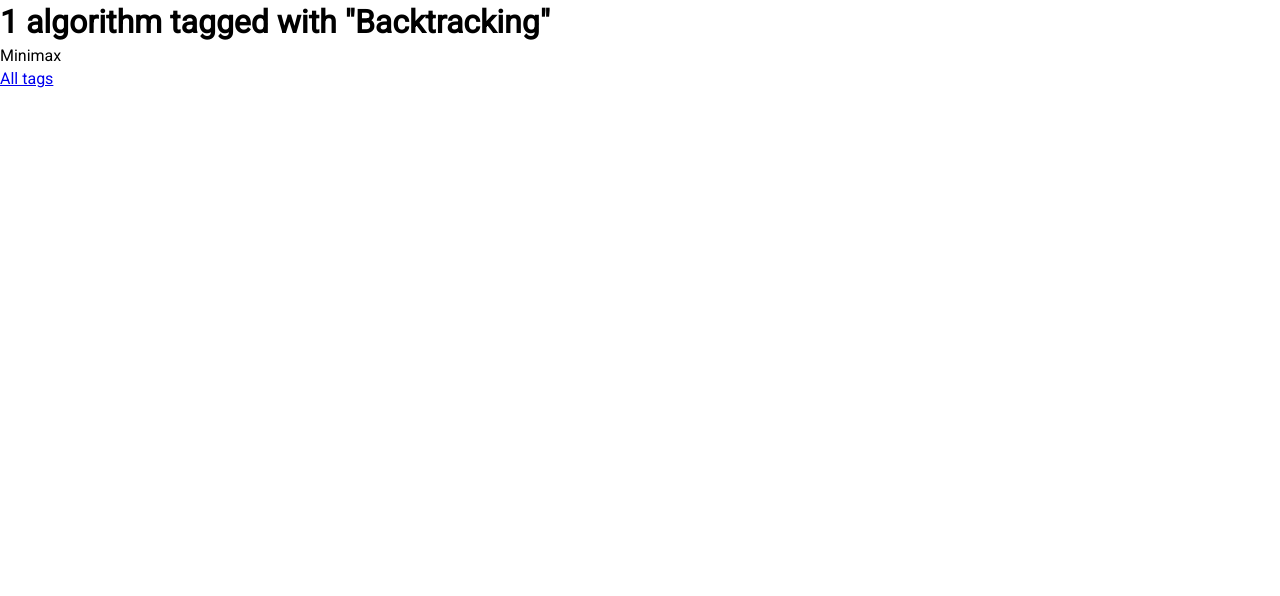
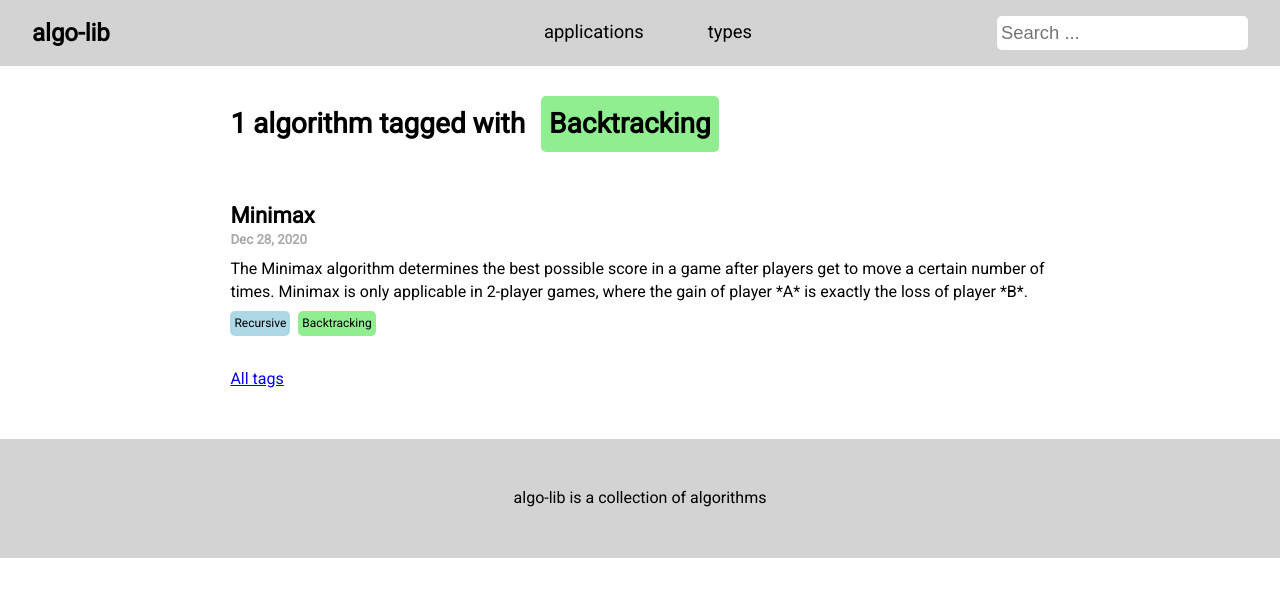
Before and after one commit to katzkowski/algo-lib, a Gatsby site: page /Backtracking/ in a window 1280 px wide. Built offline with nearby package versions, Linux system fonts and the light colour scheme; Gatsby itself is replaced by a stand-in of ours.

Commit message:
Added basic styling for tag pages Added string utils

```diff
--- a/gatsby-node.js
+++ b/gatsby-node.js
@@ -2,7 +2,7 @@ exports.createPages = async ({ graphql, actions }) => {
   // query slugs with graphql
   const { data } = await graphql(`
     query {
-      algorithms: allMdx(sort: {fields: frontmatter___date, order: DESC}) {
+      algorithms: allMdx(sort: { fields: frontmatter___date, order: DESC }) {
         edges {
           node {
             frontmatter {
@@ -19,16 +19,16 @@ exports.createPages = async ({ graphql, actions }) => {
         }
       }
     }
-  `);
+  `)
 
   // extract algorithm data
-  const algorithms = data.algorithms;
+  const algorithms = data.algorithms
 
   // create paginated pages for algorithms
-  const algosPerPage = 3;
-  const numPages = Math.ceil(algorithms.edges.length / algosPerPage);
+  const algosPerPage = 2;
+  const numPages = Math.ceil(algorithms.edges.length / algosPerPage)
 
-  Array.from({length: numPages}).forEach((_, i) => {
+  Array.from({ length: numPages }).forEach((_, i) => {
     actions.createPage({
       path: i === 0 ? `/` : `/${i + 1}`,
       component: require.resolve("./src/templates/allAlgos.js"),
@@ -36,34 +36,33 @@ exports.createPages = async ({ graphql, actions }) => {
         limit: algosPerPage,
         skip: i * algosPerPage,
         numPages,
-        currentPage: i + 1
-      }
+        currentPage: i + 1,
+      },
     })
   })
 
   // create single algorithm page
   algorithms.edges.forEach(edge => {
-    const slug = edge.node.frontmatter.slug;
-    const id = edge.node.id;
+    const slug = edge.node.frontmatter.slug
+    const id = edge.node.id
 
     actions.createPage({
-      path: '/' + slug,
+      path: "/" + slug,
       component: require.resolve(`./src/templates/algorithm.js`),
-      context: { id }
+      context: { id },
     })
   })
 
   // Extract tag data from query
-    const tags = data.tagGroups.group;
+  const tags = data.tagGroups.group
   // Make tag pages
   tags.forEach(tag => {
     actions.createPage({
       path: `/${tag.tag}/`,
-        component:  require.resolve(`./src/templates/tags.js`),
+      component: require.resolve(`./src/templates/tags.js`),
       context: {
         tag: tag.tag,
       },
     })
   })
-
 }
--- a/src/components/AlgoCard.js
+++ b/src/components/AlgoCard.js
@@ -1,12 +1,41 @@
 import React from "react"
+import { H3, Date, P } from "./elements"
+import { Tag, TagBar} from "./Tag"
+import { Link } from "gatsby"
+import styled from "styled-components"
 
-export const AlgoCard = ({ date, preview_text, slug, title}) => {
+const CardWrapper = styled.div`
+  margin: ${props => props.theme.spacing.medium} 0;
+`
+
+const CardH3 = styled(H3)`
+  margin: 0;
+`
+
+const CardDate = styled(Date)`
+  margin: 0;
+`
+
+const CardP = styled(P)`
+  margin: ${props => props.theme.spacing.xSmall} 0 ${props => props.theme.spacing.xSmall} ;
+`
+
+const CardLink = styled(Link)`
+  text-decoration: none;
+  color: ${props => props.theme.color.link};
+`
+
+export const AlgoCard = ({ date, preview_text, slug, title, tags }) => {
+  const Tags = tags.map(tag => <Tag to={`/${tag}`} key={tag}>{tag}</Tag>)
+
   return (
-    <div>
-      <h3>{title}</h3>
-      <h5>{date}</h5>
-      <p>{preview_text}</p>
-      <a href={slug}>Link</a>
-    </div>
-  );
-};
+    <CardWrapper>
+      <CardLink to={slug}>
+        <CardH3>{title}</CardH3>
+      </CardLink>
+      <CardDate>{date}</CardDate>
+      <CardP>{preview_text}</CardP>
+      <TagBar>{Tags}</TagBar>
+    </CardWrapper>
+  )
+}
--- a/src/components/Tag.js
+++ b/src/components/Tag.js
@@ -1,26 +1,44 @@
-import React from "react";
-import styled from "styled-components";
-import { Link } from "gatsby";
-
+import React from "react"
+import styled from "styled-components"
+import { Link } from "gatsby"
+import { camelCase } from "../utils/string"
 
 export const Tag = styled(props => <Link {...props} />)`
-  font-size: .75rem;
+  display: inline-block;
+  font-size: 0.75rem;
   padding: ${props => props.theme.spacing.xxSmall};
   margin: 0 ${props => props.theme.spacing.xxSmall};
   text-decoration: none;
-  background-color: ${props => props.theme.color.tag[props.to.slice(1)]};
+  background-color: ${props => props.theme.color.tag[camelCase(props.to.slice(1))]};
   border-radius: 5px;
   cursor: pointer;
   color: ${props => props.theme.color.text};
 
-
   &:first-child {
     margin-left: 0;
   }
-
 `
 
 export const TagBar = styled.div`
   display: flex;
   align-items: flex-start;
 `
+
+export const LargeTag = styled(Tag)`
+  font-size: 1.75rem;
+  font-weight: bold;
+  padding: ${props => props.theme.spacing.xSmall};
+  margin: 0 0 ${props => props.theme.spacing.small}
+    ${props => props.theme.spacing.small};
+
+  &:first-child {
+    margin-left: ${props => props.theme.spacing.small};
+  }
+`
+
+export const TagHeading = styled.h1`
+  display: inline-block;
+  font-size: 1.75rem;
+  font-weight: bold;
+  color: ${props => props.theme.color.text};
+`
--- /dev/null
+++ b/src/components/TagTitle.js
@@ -0,0 +1,17 @@
+import React from "react"
+import { LargeTag, TagHeading } from "./Tag"
+
+export default function TagTitle(props) {
+  const tag = props.tag
+  const totalCount = props.totalCount
+  const heading = `${totalCount} algorithm${
+    totalCount === 1 ? "" : "s"
+  } tagged with`
+
+  return (
+    <div>
+      <TagHeading>{heading}</TagHeading>
+      <LargeTag to={`/${tag}`}>{tag}</LargeTag>
+    </div>
+  )
+}
--- a/src/components/Title.js
+++ b/src/components/Title.js
@@ -3,7 +3,7 @@ import { Tag, TagBar } from "./Tag"
 import { H1, Date } from "../components/elements";
 
 export default function Title(props) {
-  const Tags = props.data.mdx.frontmatter.tags.map(tag => <Tag to={`/${tag}`}>{tag}</Tag>)
+  const Tags = props.data.mdx.frontmatter.tags.map(tag => <Tag to={`/${tag}`} key={tag}>{tag}</Tag>)
 
   return (
     <div>
--- a/src/components/elements.js
+++ b/src/components/elements.js
@@ -8,7 +8,7 @@ export const H1 = styled.h1`
 `
 
 export const H2 = styled.h2`
-  font-size: 1.5rem;
+  font-size: 1.75rem;
   font-weight: bold;
   color: ${props => props.theme.color.textLight};
   margin: ${props => props.theme.spacing.small} 0;
@@ -34,4 +34,5 @@ export const Date = styled.h5`
 
 export const P = styled.p`
   margin: ${props => props.theme.spacing.small} 0;
+  color: ${props => props.theme.color.text};
 `
--- a/src/templates/allAlgos.js
+++ b/src/templates/allAlgos.js
@@ -1,18 +1,19 @@
-import React from "react";
-import { graphql } from "gatsby";
-import { Pagination } from "../components/Pagination";
-import { AlgoCard } from "../components/AlgoCard";
+import React from "react"
+import { graphql } from "gatsby"
+import { Pagination } from "../components/Pagination"
+import { AlgoCard } from "../components/AlgoCard"
+import ContentWrapper from "../components/ContentWrapper"
 
-export default function allAlgos({pageContext, data}) {
-  const {currentPage, numPages} = pageContext;
-  const isFirst = currentPage === 1;
-  const isLast = currentPage === numPages;
-  const prevPage = currentPage - 1 === 1 ? "/" : `/${currentPage - 1}`;
-  const nextPage = `/${currentPage + 1}`;
-  const algos = data.allMdx.edges;
+export default function allAlgos({ pageContext, data }) {
+  const { currentPage, numPages } = pageContext
+  const isFirst = currentPage === 1
+  const isLast = currentPage === numPages
+  const prevPage = currentPage - 1 === 1 ? "/" : `/${currentPage - 1}`
+  const nextPage = `/${currentPage + 1}`
+  const algos = data.allMdx.edges
 
   return (
-    <div>
+    <ContentWrapper>
       <h1>Test heading</h1>
       <p>Test text for something</p>
 
@@ -23,16 +24,26 @@ export default function allAlgos({pageContext, data}) {
           title={algo.node.frontmatter.title}
           preview_text={algo.node.frontmatter.preview_text}
           slug={algo.node.frontmatter.slug}
+          tags={algo.node.frontmatter.tags}
         />
       ))}
-      <Pagination isFirst={isFirst} isLast={isLast} prevPage={prevPage} nextPage={nextPage} />
-    </div>
-  );
+      <Pagination
+        isFirst={isFirst}
+        isLast={isLast}
+        prevPage={prevPage}
+        nextPage={nextPage}
+      />
+    </ContentWrapper>
+  )
 }
 
 export const pageQuery = graphql`
   query AllAlgosQuery($skip: Int!, $limit: Int!) {
-    allMdx(sort: {fields: frontmatter___date, order: DESC}, skip: $skip, limit: $limit) {
+    allMdx(
+      sort: { fields: frontmatter___date, order: DESC }
+      skip: $skip
+      limit: $limit
+    ) {
       edges {
         node {
           frontmatter {
@@ -40,9 +51,10 @@ export const pageQuery = graphql`
             preview_text
             slug
             title
+            tags
           }
         }
       }
     }
   }
-`;
+`
--- a/src/templates/tags.js
+++ b/src/templates/tags.js
@@ -1,36 +1,37 @@
 import React from "react"
-import PropTypes from "prop-types"
-
-// Components
 import { Link, graphql } from "gatsby"
+import PageWrapper from "../components/PageWrapper"
+import ContentWrapper from "../components/ContentWrapper"
+import TagTitle from "../components/TagTitle"
+import { AlgoCard } from "../components/AlgoCard"
 
 const Tags = ({ pageContext, data }) => {
-  const { tag } = pageContext
-  const { edges, totalCount } = data.allMdx
-  const tagHeader = `${totalCount} algorithm${
-    totalCount === 1 ? "" : "s"
-  } tagged with "${tag}"`
+  const { tag } = pageContext;
+  const { totalCount } = data.allMdx;
+  const algos = data.allMdx.edges;
 
   return (
-    <div>
-      <h1>{tagHeader}</h1>
-      <ul>
-        {edges.map(({ node }) => {
-          const { slug } = node.frontmatter
-          const { title } = node.frontmatter
-          return (
-            <li key={slug}>
-              <Link to={slug}>{title}</Link>
-            </li>
-          )
-        })}
-      </ul>
-      {/*
+    <PageWrapper>
+      <ContentWrapper>
+    	  <TagTitle tag={tag} totalCount={totalCount} />
+        {/* <LargeTag to={`/${tag}`}>{tag}</LargeTag> */}
+        {algos.map(algo => (
+        <AlgoCard
+          key={algo.node.frontmatter.slug}
+          date={algo.node.frontmatter.date}
+          title={algo.node.frontmatter.title}
+          preview_text={algo.node.frontmatter.preview_text}
+          slug={algo.node.frontmatter.slug}
+          tags={algo.node.frontmatter.tags}
+        />
+      ))}
+        {/*
               This links to a page that does not yet exist.
               You'll come back to it!
             */}
-      <Link to="/tags">All tags</Link>
-    </div>
+        <Link to="/tags">All tags</Link>
+      </ContentWrapper>
+    </PageWrapper>
   )
 }
 
@@ -48,6 +49,10 @@ export const pageQuery = graphql`
         node {
           frontmatter {
             title
+            slug
+            preview_text
+            date(formatString: "MMM DD, YYYY")
+            tags
           }
         }
       }
--- a/src/themes/theme.js
+++ b/src/themes/theme.js
@@ -11,8 +11,11 @@ export default {
     text: "black",
     textLight: "darkgray",
     tag: {
-      Recursive: "lightblue",
-      Backtracking: "lightgreen"
+      // tag names need to be in camelCase
+      recursive: "lightblue",
+      backtracking: "lightgreen",
+      sorting: "#F2C94C",
+      divideAndConquer: "#C07DFF"
     }
   },
   breakpoint: {
--- /dev/null
+++ b/src/utils/string.js
@@ -0,0 +1,13 @@
+// String utils
+
+/**
+ * Returns camel case variant of initial string.
+ * @param {String} str initial string
+ */
+export const camelCase = str => str
+    .replaceAll("-", " ")
+    .split(' ')
+    .map(s => (s.slice(0,1).toUpperCase() + s.slice(1).toLowerCase()))
+    .join('')
+    .trim()
+    .replace(/\w/, (c) => c.toLowerCase());
```
Lines whose indentation alone changed are shown as unchanged.
